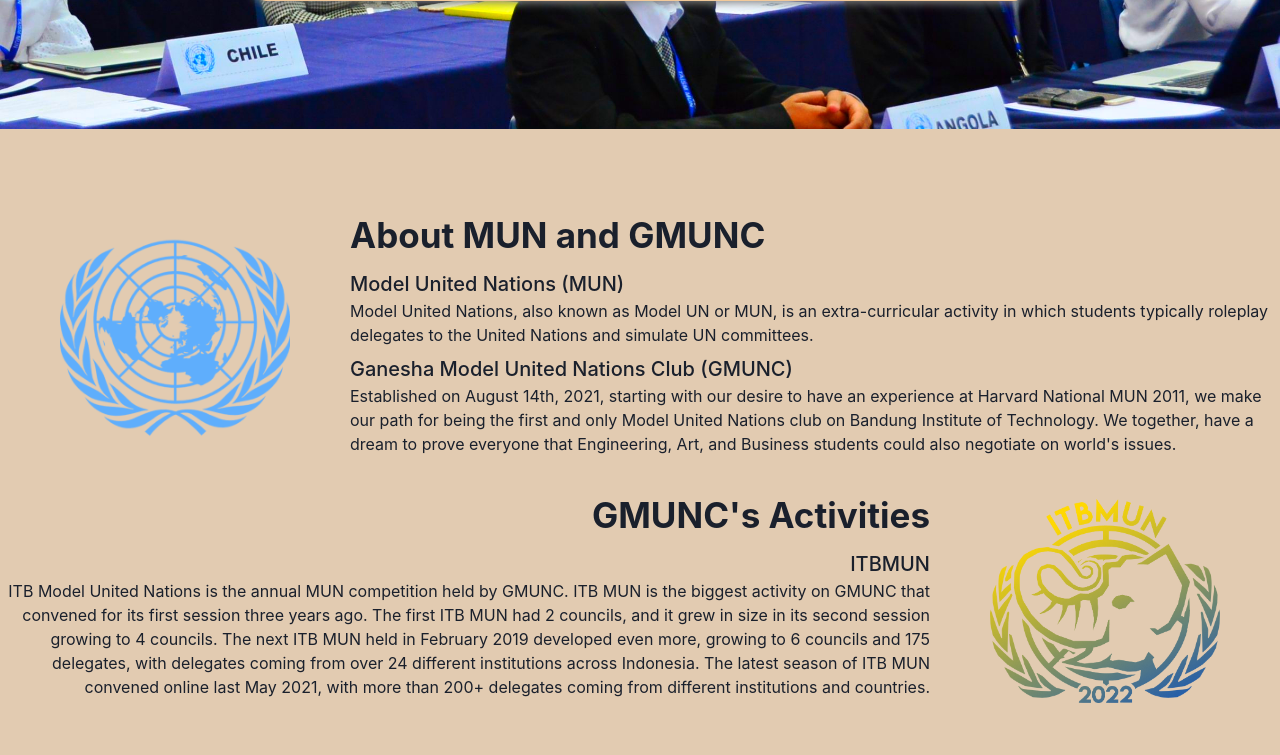
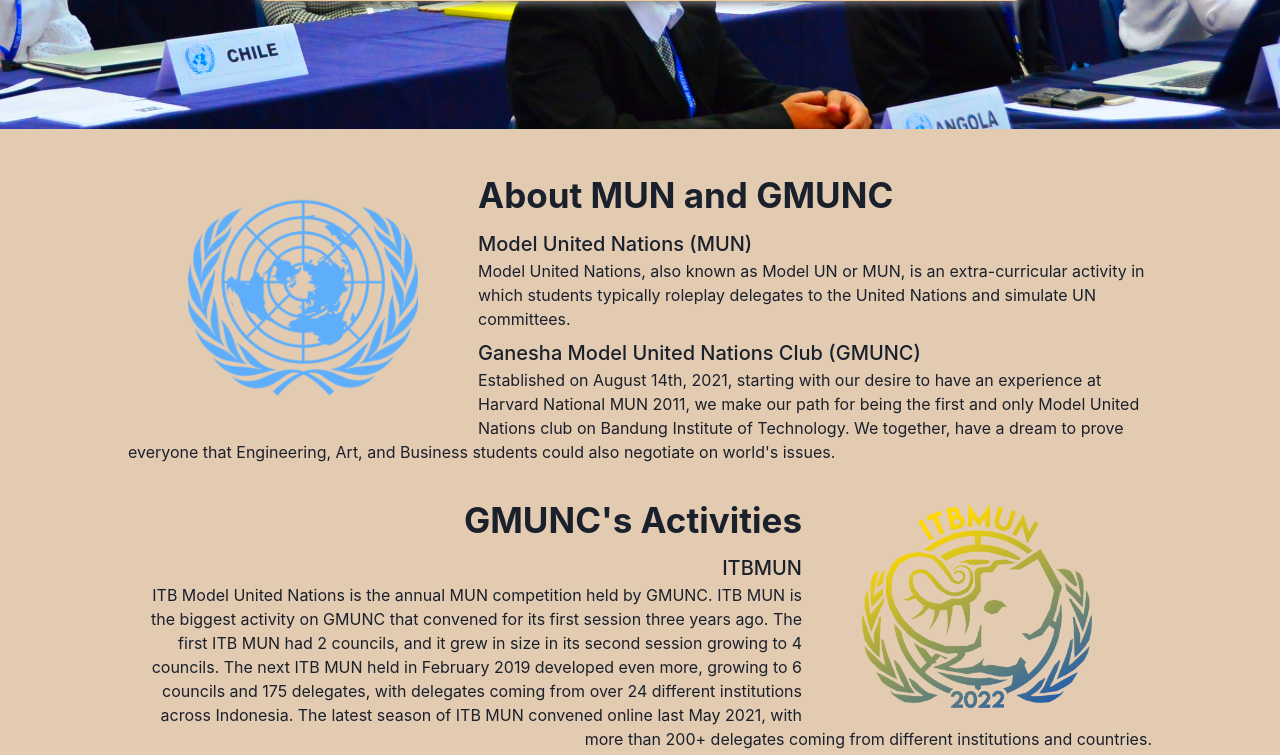
Before and after one commit to Gulilil/WebBridgingGMUNC, a React (Create React App) app in the folder bridgingweb/: page / in a window 1280 px wide. Shown: the part 520-1275 px from the top of the page. Built offline with nearby package versions, Linux system fonts and the light colour scheme.

Commit message:
homepage

```diff
--- a/bridgingweb/src/components/pages/HomePage.css
+++ b/bridgingweb/src/components/pages/HomePage.css
@@ -34,6 +34,7 @@
     float : left;
     margin-left: 50px;
     margin-right: 50px;
+    border-radius: 30px;
 }
 
 .mun_image_right{
@@ -42,6 +43,7 @@
     float : right;
     margin-left: 50px;
     margin-right: 50px;
+    border-radius: 30px;
 }
 
 .clearfix::after{
@@ -117,3 +119,12 @@
     margin-top: 7px;
     text-align: right;
 }
+
+.gridbox{
+    display:grid;
+    column-gap:20px;
+    width:80%;
+    margin-left: auto;
+    margin-right: auto;
+    padding-top: 40px;
+}
--- a/bridgingweb/src/components/pages/HomePage.js
+++ b/bridgingweb/src/components/pages/HomePage.js
@@ -37,7 +37,7 @@
         </div>
 
         <div className ="bg-[#e2cbb1] w-screen px-10">
-            <div className = "grid grid-col pt-20">
+            <div className = "gridbox">
                 <div  className = "clearfix ">
                     <img className="mun_image_left"src={MUN}/>
                     <p className='subtitletext'> About MUN and GMUNC </p>
```
